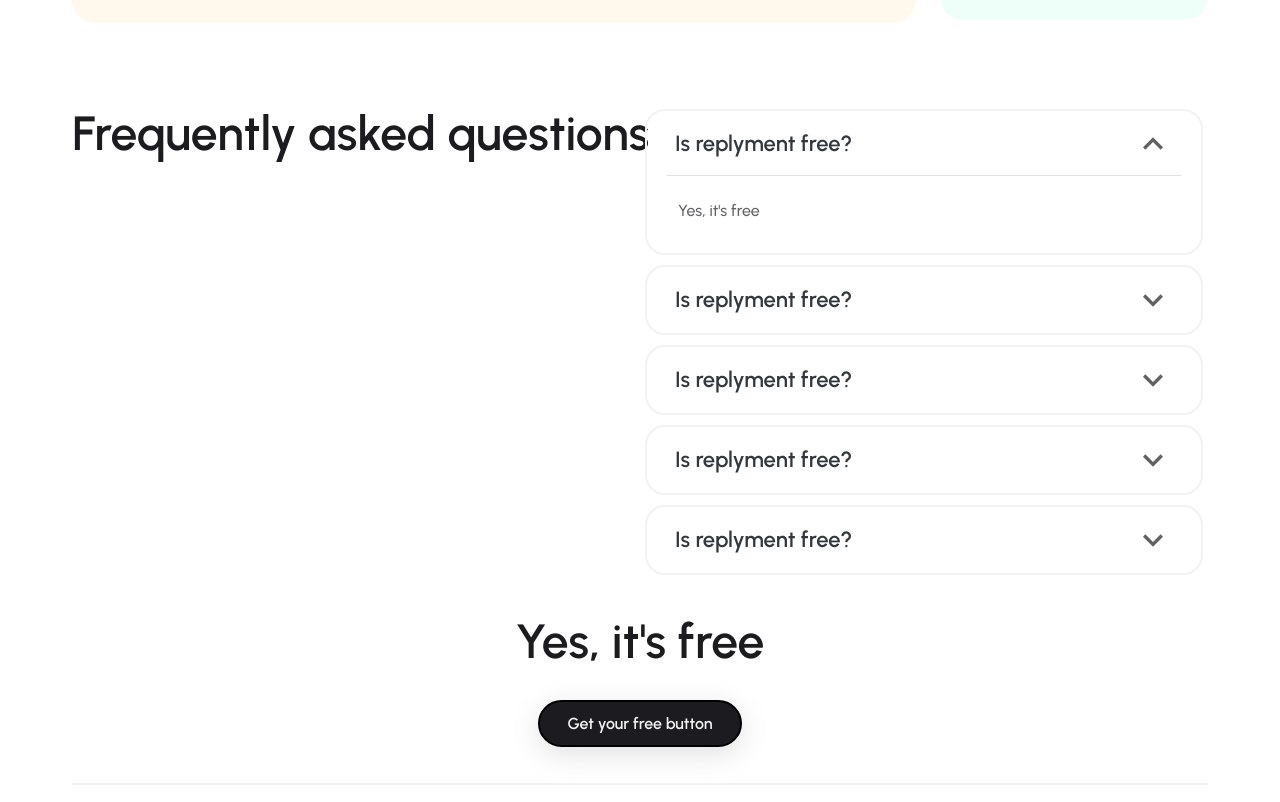
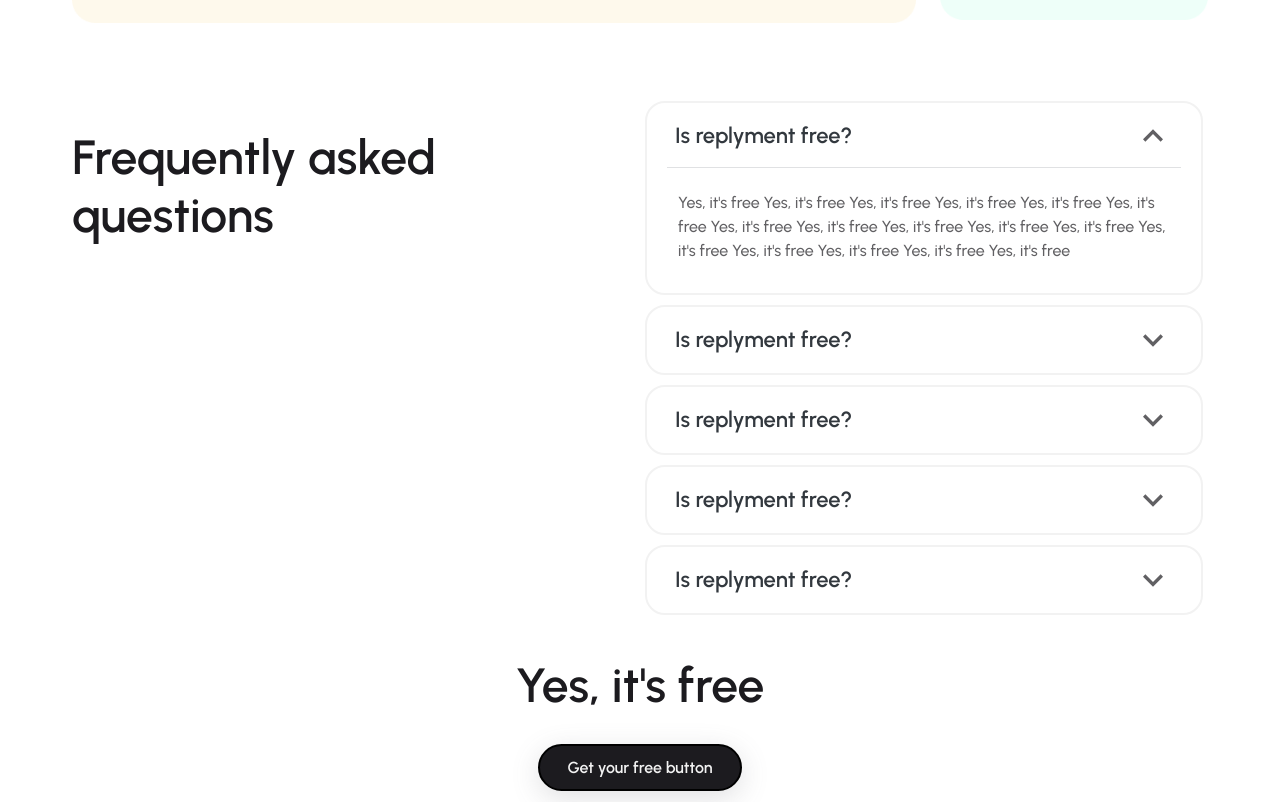
Before and after one commit to NurlanNuruzada/ReplymentReact, a React (Create React App) app in the folder App/: page / in a window 1280 px wide. Shown: the part 1878-2680 px from the top of the page. Built offline with nearby package versions, Linux system fonts and the light colour scheme; a web font is replaced by a local one.

Commit message:
update Home Page

```diff
--- a/App/src/Components/FrequentlyQuestions/Questions.jsx
+++ b/App/src/Components/FrequentlyQuestions/Questions.jsx
@@ -78,12 +78,13 @@ export default function Questions() {
                                             color: "#616063",
                                             fontWeight: '500',
                                             fontSize: "16px",
+                                            // height: '10px',
                                             '&.MuiAccordionDetails-root': {
                                                 padding: index === i ? '20px 0': '0px'
                                             }
                                         }}
                                     >
-                                        Yes, it's free
+                                        Yes, it's free  Yes, it's free  Yes, it's free  Yes, it's free  Yes, it's free  Yes, it's free  Yes, it's free  Yes, it's free  Yes, it's free  Yes, it's free  Yes, it's free  Yes, it's free  Yes, it's free  Yes, it's free  Yes, it's free  Yes, it's free
                                     </AccordionDetails>
                                 </Accordion>
                             ))}
--- a/App/src/Components/FrequentlyQuestions/Questions.module.css
+++ b/App/src/Components/FrequentlyQuestions/Questions.module.css
@@ -1,6 +1,6 @@
 .FreQuestionsMain {
     width: 100%;
-    height: 480px;
+    min-height: 480px;
     display: flex;
     justify-content: center;
     align-items: center;
@@ -8,7 +8,7 @@
 
 .FreQuestions {
     width: 1296px;
-    height: 464px;
+    min-height: 464px;
     display: flex;
     justify-content: space-between;
     align-items: center;
@@ -16,7 +16,9 @@
 
 .FreQuestions_title {
     width: 50%;
-    height: 100%;
+    min-height: 460px;
+    display: flex;
+    position: relative;
 }
 
 .FreQuestions_title>div {
@@ -28,26 +30,32 @@
     color: #1C1B1F;
     font-size: 32px;
 }
-.Title{
+
+.Title {
     color: #1C1B1F;
     font-weight: 600;
     font-size: 48px;
 }
+
 .FreQuestions_question {
     width: 50%;
     height: 100%;
 }
-.AccordionWrapper{
+
+.AccordionWrapper {
     display: flex;
     flex-direction: column;
     gap: 10px;
-    width: 100%; /* Set the width of the AccordionWrapper */
+    width: 100%;
+    /* Set the width of the AccordionWrapper */
 }
-.Accordion{
+
+.Accordion {
     padding: 10px;
     border: 1px solid black;
     background-color: none;
 }
-.Accordion:hover{
+
+.Accordion:hover {
     background-color: none;
 }
--- /dev/null
+++ b/App/src/Components/LastSection/FreeButton.css
@@ -0,0 +1,129 @@
+.custom-button {
+    display: inline-block;
+    width: 204px;
+    height: 47px;
+    border-radius: 122px;
+    border: #000000 2px solid;
+    font-size: 16px;
+    font-weight: 600;
+    box-shadow: rgba(100, 100, 111, 0.2) 0px 7px 29px 0px;
+    cursor: pointer;
+    background-color: #1C1B1F;
+    color: #F2F2F2;
+    transition: background-color 2s;
+}
+
+.custom-button:hover {
+    background-color: black;
+}
+
+.custom-button:hover span {
+    animation: changeColor 10s infinite alternate;
+}
+
+@keyframes changeColor {
+    0% {
+        color: linear-gradient(120deg, #FF0102, #FF014F, #FF018F, #FF01FD, #AB0EFF, #7B16FF, #531EFF, #2728FF, #1B61FF, #1296FF, #01F5F5, #01FF91, #04FF01, #76FF01, #ABFF01, #D2FF01, #FEFF01, #FFE801, #FFD301, #FFBF01, #FFA901, #FF9201, #FF7301, #FF4901);
+        background-image: url("../../Images/gradient-text.gif");
+        -webkit-background-clip: text;
+        -moz-background-clip: text;
+        color: transparent;
+        -webkit-text-fill-color: transparent;
+        -moz-text-fill-color: transparent;
+    }
+
+    10% {
+        color: linear-gradient(120deg, #FF0102, #FF014F, #FF018F, #FF01FD, #AB0EFF, #7B16FF, #531EFF, #2728FF, #1B61FF, #1296FF, #01F5F5, #01FF91, #04FF01, #76FF01, #ABFF01, #D2FF01, #FEFF01, #FFE801, #FFD301, #FFBF01, #FFA901, #FF9201, #FF7301, #FF4901);
+        background-image: url("../../Images/gradient-text.gif");
+        -webkit-background-clip: text;
+        -moz-background-clip: text;
+        color: transparent;
+        -webkit-text-fill-color: transparent;
+        -moz-text-fill-color: transparent;
+
+    }
+
+    20% {
+        color: linear-gradient(120deg, #702d2d, #FF014F, #FF018F, #FF01FD, #AB0EFF, #7B16FF, #531EFF, #2728FF, #1B61FF, #1296FF, #01F5F5, #01FF91, #04FF01, #76FF01, #ABFF01, #D2FF01, #FEFF01, #FFE801, #FFD301, #FFBF01, #FFA901, #FF9201, #FF7301, #FF4901);
+        background-image: url("../../Images/gradient-text.gif");
+        -webkit-background-clip: text;
+        -moz-background-clip: text;
+        color: transparent;
+        -webkit-text-fill-color: transparent;
+        -moz-text-fill-color: transparent;
+    }
+
+    30% {
+        color: linear-gradient(120deg, #FF0102, #FF014F, #FF018F, #FF01FD, #AB0EFF, #7B16FF, #531EFF, #2728FF, #1B61FF, #1296FF, #01F5F5, #01FF91, #04FF01, #76FF01, #ABFF01, #D2FF01, #FEFF01, #FFE801, #FFD301, #FFBF01, #FFA901, #FF9201, #FF7301, #FF4901);
+        background-image: url("../../Images/gradient-text.gif");
+        -webkit-background-clip: text;
+        -moz-background-clip: text;
+        color: transparent;
+        -webkit-text-fill-color: transparent;
+        -moz-text-fill-color: transparent;
+    }
+
+    40% {
+        color: linear-gradient(120deg, #FF0102, #FF014F, #FF018F, #FF01FD, #AB0EFF, #7B16FF, #531EFF, #2728FF, #1B61FF, #1296FF, #01F5F5, #01FF91, #04FF01, #76FF01, #ABFF01, #D2FF01, #FEFF01, #FFE801, #FFD301, #FFBF01, #FFA901, #FF9201, #FF7301, #FF4901);
+        background-image: url("../../Images/gradient-text.gif");
+        -webkit-background-clip: text;
+        -moz-background-clip: text;
+        -webkit-text-fill-color: transparent;
+        -moz-text-fill-color: transparent;
+    }
+
+    50% {
+        color: linear-gradient(120deg, #FF0102, #FF014F, #FF018F, #FF01FD, #AB0EFF, #7B16FF, #531EFF, #2728FF, #1B61FF, #1296FF, #01F5F5, #01FF91, #04FF01, #76FF01, #ABFF01, #D2FF01, #FEFF01, #FFE801, #FFD301, #FFBF01, #FFA901, #FF9201, #FF7301, #FF4901);
+        background-image: url("../../Images/gradient-text.gif");
+        -webkit-background-clip: text;
+        -moz-background-clip: text;
+        color: transparent;
+        -webkit-text-fill-color: transparent;
+        -moz-text-fill-color: transparent;
+    }
+
+    60% {
+        color: linear-gradient(120deg, #FF0102, #FF014F, #FF018F, #FF01FD, #AB0EFF, #7B16FF, #531EFF, #2728FF, #1B61FF, #1296FF, #01F5F5, #01FF91, #04FF01, #76FF01, #ABFF01, #D2FF01, #FEFF01, #FFE801, #FFD301, #FFBF01, #FFA901, #FF9201, #FF7301, #FF4901);
+        background-image: url("../../Images/gradient-text.gif");
+        -webkit-background-clip: text;
+        -moz-background-clip: text;
+        color: transparent;
+        -webkit-text-fill-color: transparent;
+        -moz-text-fill-color: transparent;
+    }
+
+    70% {
+        color: linear-gradient(120deg, #FF0102, #FF014F, #FF018F, #FF01FD, #AB0EFF, #7B16FF, #531EFF, #2728FF, #1B61FF, #1296FF, #01F5F5, #01FF91, #04FF01, #76FF01, #ABFF01, #D2FF01, #FEFF01, #FFE801, #FFD301, #FFBF01, #FFA901, #FF9201, #FF7301, #FF4901);
+        background-image: url("../../Images/gradient-text.gif");
+        -webkit-background-clip: text;
+        -moz-background-clip: text;
+        -webkit-text-fill-color: transparent;
+        -moz-text-fill-color: transparent;
+    }
+
+    80% {
+        color: linear-gradient(120deg, #FF0102, #FF014F, #FF018F, #FF01FD, #AB0EFF, #7B16FF, #531EFF, #2728FF, #1B61FF, #1296FF, #01F5F5, #01FF91, #04FF01, #76FF01, #ABFF01, #D2FF01, #FEFF01, #FFE801, #FFD301, #FFBF01, #FFA901, #FF9201, #FF7301, #FF4901);
+        background-image: url("../../Images/gradient-text.gif");
+        -webkit-background-clip: text;
+        -moz-background-clip: text;
+        -webkit-text-fill-color: transparent;
+        -moz-text-fill-color: transparent;
+    }
+
+    90% {
+        color: linear-gradient(120deg, #FF0102, #FF014F, #FF018F, #FF01FD, #AB0EFF, #7B16FF, #531EFF, #2728FF, #1B61FF, #1296FF, #01F5F5, #01FF91, #04FF01, #76FF01, #ABFF01, #D2FF01, #FEFF01, #FFE801, #FFD301, #FFBF01, #FFA901, #FF9201, #FF7301, #FF4901);
+        background-image: url("../../Images/gradient-text.gif");
+        -webkit-background-clip: text;
+        -moz-background-clip: text;
+        -webkit-text-fill-color: transparent;
+        -moz-text-fill-color: transparent;
+    }
+
+    100% {
+        color: linear-gradient(120deg, #FF0102, #FF014F, #FF018F, #FF01FD, #AB0EFF, #7B16FF, #531EFF, #2728FF, #1B61FF, #1296FF, #01F5F5, #01FF91, #04FF01, #76FF01, #ABFF01, #D2FF01, #FEFF01, #FFE801, #FFD301, #FFBF01, #FFA901, #FF9201, #FF7301, #FF4901);
+        background-image: url("../../Images/gradient-text.gif");
+        -webkit-background-clip: text;
+        -moz-background-clip: text;
+    }
+
+}
--- /dev/null
+++ b/App/src/Components/LastSection/FreeButton.js
@@ -0,0 +1,11 @@
+import React from 'react'
+import './FreeButton.css'
+export default function FreeButton() {
+    return (
+        <button class="custom-button">
+            <span>
+                Get your free button
+            </span>
+        </button>
+    )
+}
--- a/App/src/Components/LastSection/LastSection.jsx
+++ b/App/src/Components/LastSection/LastSection.jsx
@@ -1,10 +1,12 @@
 import React from 'react'
 import Styles from './LastSection.module.css'
+import FreeButton from './FreeButton'
 export default function LastSection() {
+
     return (
-        <div  className={Styles.Main}>
+        <div className={Styles.Main}>
             <h1>Yes, it's free</h1>
-            <button className={Styles.Getbutton }>Get your free button</button>
+            <FreeButton />
         </div>
     )
 }
--- a/App/src/Components/LastSection/LastSection.module.css
+++ b/App/src/Components/LastSection/LastSection.module.css
@@ -1,30 +1,4 @@
-.Getbutton {
-    position: relative;
-    width: 204px;
-    height: 47px;
-    border-radius: 122px;
-    border: #000000 2px solid;
-    font-size: 16px;
-    font-weight: 600;
-    box-shadow: rgba(100, 100, 111, 0.2) 0px 7px 29px 0px;
-    cursor: pointer;
-    background-color: #1C1B1F;
-    color: #F2F2F2;
-
-}
-.Getbutton:hover {
-    background-size: 100%;
-    background-repeat: repeat;
-    background-clip: text;
-    -webkit-background-clip: text;
-    -moz-background-clip: text;
-    -webkit-text-fill-color: transparent;
-    -moz-text-fill-color: transparent;
-    background-image: url("../../Images/gradient-text.gif");
-    -webkit-text-fill-color: #1c1b1f50;
-    -moz-text-fill-color: #1c1b1f50;
-}
-.Main{
+.Main {
     display: flex;
     flex-direction: column;
     align-items: center;
@@ -32,7 +6,8 @@
     gap: 30px;
     padding: 36px 0;
 }
-.Main h1{
+
+.Main h1 {
     color: #1C1B1F;
     font-size: 48px;
     font-weight: 600;
```
